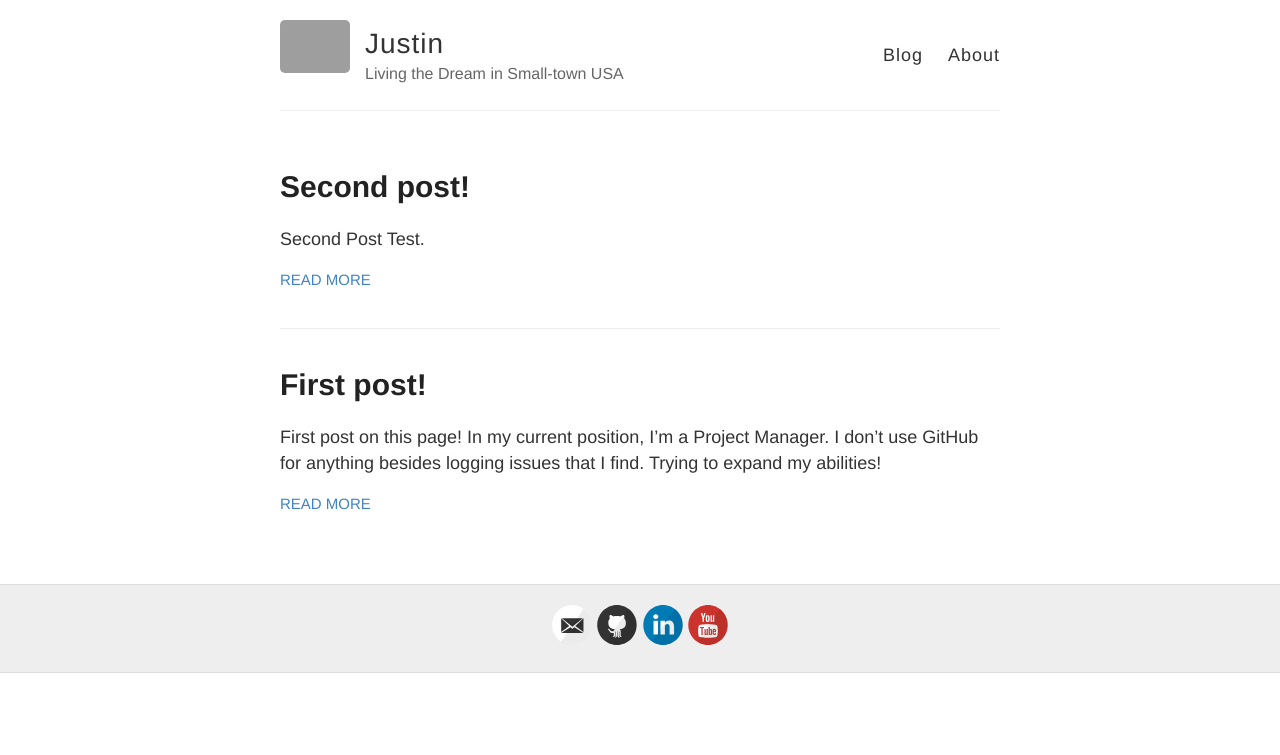
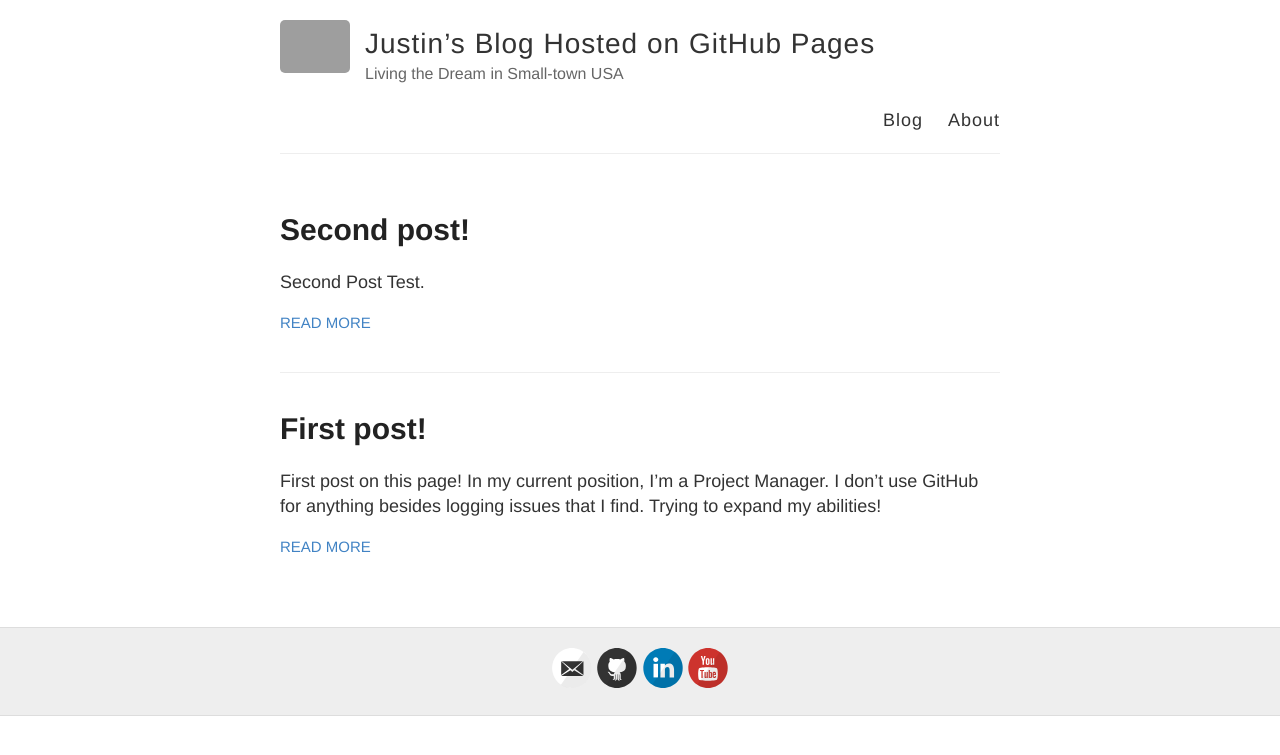
Before and after one commit to lowceiling5611/lowceiling5611.github.io, a Jekyll site: the page built from index.html, in a window 1280 px wide. Shown: the top 755 px of the page. Built offline with Jekyll 4.4.1, drawn with Linux system fonts in a browser that asks for light colours; grey boxes are pictures that could not be loaded.

Commit message:
updated site name
Site name updated

```diff
--- a/_config.yml
+++ b/_config.yml
@@ -3,7 +3,7 @@
 #
 
 # Name of your site (displayed in the header)
-name: Justin
+name: Justin’s Blog Hosted on GitHub Pages
 
 # Short bio or description (displayed in the header)
 description: Living the Dream in Small-town USA
```
